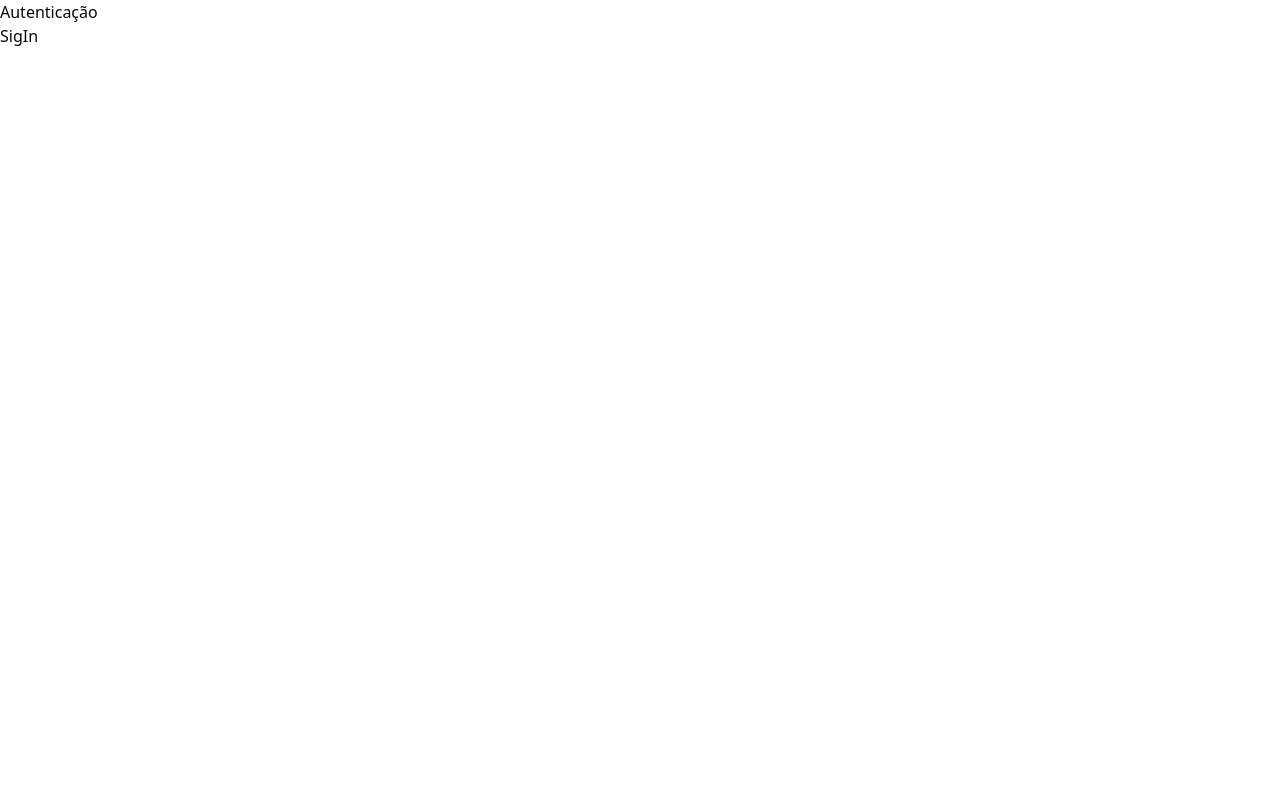
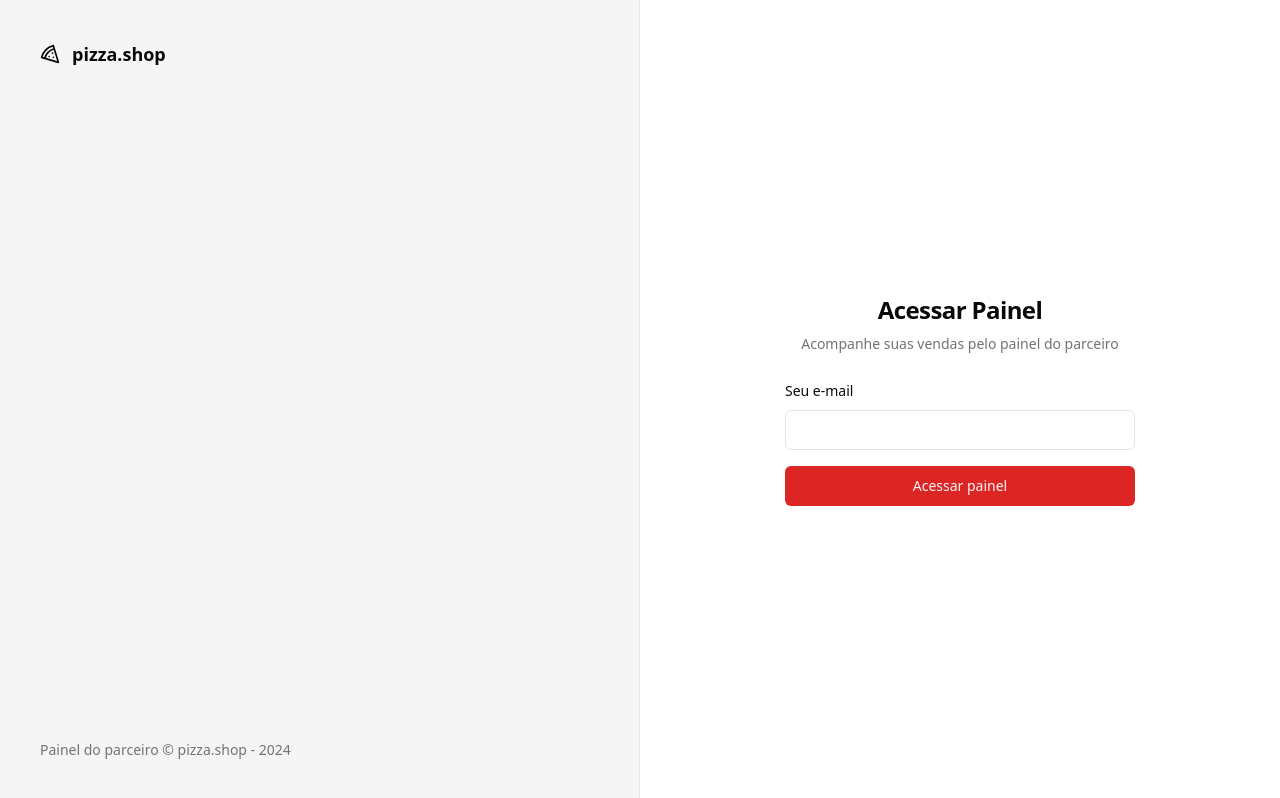
Before and after one commit to NatalyeCavalieri/pizza-shop-front, a React (Vite) app: page /sign-in in a window 1280 px wide. Built offline with nearby package versions, Linux system fonts and the light colour scheme.

Commit message:
add config react-hook-form

```diff
--- a/package.json
+++ b/package.json
@@ -10,6 +10,7 @@
     "preview": "vite preview"
   },
   "dependencies": {
+    "@radix-ui/react-label": "^2.0.2",
     "@radix-ui/react-slot": "^1.0.2",
     "class-variance-authority": "^0.7.0",
     "clsx": "^2.1.1",
@@ -20,10 +21,12 @@
     "react": "^18.2.0",
     "react-dom": "^18.2.0",
     "react-helmet-async": "^2.0.5",
+    "react-hook-form": "^7.51.4",
     "react-router-dom": "^6.23.1",
     "sort-by": "^1.2.0",
     "tailwind-merge": "^2.3.0",
-    "tailwindcss-animate": "^1.0.7"
+    "tailwindcss-animate": "^1.0.7",
+    "zod": "^3.23.8"
   },
   "devDependencies": {
     "@rocketseat/eslint-config": "^2.2.2",
--- /dev/null
+++ b/src/components/ui/input.tsx
@@ -0,0 +1,25 @@
+import * as React from 'react'
+
+import { cn } from '@/lib/utils'
+
+export interface InputProps
+  extends React.InputHTMLAttributes<HTMLInputElement> {}
+
+const Input = React.forwardRef<HTMLInputElement, InputProps>(
+  ({ className, type, ...props }, ref) => {
+    return (
+      <input
+        type={type}
+        className={cn(
+          'flex h-10 w-full rounded-md border border-input bg-background px-3 py-2 text-sm ring-offset-background file:border-0 file:bg-transparent file:text-sm file:font-medium placeholder:text-muted-foreground focus-visible:outline-none focus-visible:ring-2 focus-visible:ring-ring focus-visible:ring-offset-2 disabled:cursor-not-allowed disabled:opacity-50',
+          className,
+        )}
+        ref={ref}
+        {...props}
+      />
+    )
+  },
+)
+Input.displayName = 'Input'
+
+export { Input }
--- /dev/null
+++ b/src/components/ui/label.tsx
@@ -0,0 +1,24 @@
+import * as LabelPrimitive from '@radix-ui/react-label'
+import { cva, type VariantProps } from 'class-variance-authority'
+import * as React from 'react'
+
+import { cn } from '@/lib/utils'
+
+const labelVariants = cva(
+  'text-sm font-medium leading-none peer-disabled:cursor-not-allowed peer-disabled:opacity-70',
+)
+
+const Label = React.forwardRef<
+  React.ElementRef<typeof LabelPrimitive.Root>,
+  React.ComponentPropsWithoutRef<typeof LabelPrimitive.Root> &
+    VariantProps<typeof labelVariants>
+>(({ className, ...props }, ref) => (
+  <LabelPrimitive.Root
+    ref={ref}
+    className={cn(labelVariants(), className)}
+    {...props}
+  />
+))
+Label.displayName = LabelPrimitive.Root.displayName
+
+export { Label }
--- a/src/global.css
+++ b/src/global.css
@@ -2,69 +2,54 @@
   @tailwind components;
   @tailwind utilities;
 
+
 @layer base {
   :root {
     --background: 0 0% 100%;
-      --foreground: 240 10% 3.9%;
-
+    --foreground: 0 0% 3.9%;
     --card: 0 0% 100%;
-      --card-foreground: 240 10% 3.9%;
-
+    --card-foreground: 0 0% 3.9%;
     --popover: 0 0% 100%;
-      --popover-foreground: 240 10% 3.9%;
-
-      --primary: 240 5.9% 10%;
-      --primary-foreground: 0 0% 98%;
-
-      --secondary: 240 4.8% 95.9%;
-      --secondary-foreground: 240 5.9% 10%;
-
-      --muted: 240 4.8% 95.9%;
-      --muted-foreground: 240 3.8% 46.1%;
-
-      --accent: 240 4.8% 95.9%;
-      --accent-foreground: 240 5.9% 10%;
-
+    --popover-foreground: 0 0% 3.9%;
+    --primary: 0 72.2% 50.6%;
+    --primary-foreground: 0 85.7% 97.3%;
+    --secondary: 0 0% 96.1%;
+    --secondary-foreground: 0 0% 9%;
+    --muted: 0 0% 96.1%;
+    --muted-foreground: 0 0% 45.1%;
+    --accent: 0 0% 96.1%;
+    --accent-foreground: 0 0% 9%;
     --destructive: 0 84.2% 60.2%;
     --destructive-foreground: 0 0% 98%;
-
-      --border: 240 5.9% 90%;
-      --input: 240 5.9% 90%;
-      --ring: 240 10% 3.9%;
-
+    --border: 0 0% 89.8%;
+    --input: 0 0% 89.8%;
+    --ring: 0 72.2% 50.6%;
     --radius: 0.5rem;
   }
 
   .dark {
-      --background: 240 10% 3.9%;
+    --background: 0 0% 3.9%;
     --foreground: 0 0% 98%;
-
-      --card: 240 10% 3.9%;
+    --card: 0 0% 3.9%;
     --card-foreground: 0 0% 98%;
-
-      --popover: 240 10% 3.9%;
+    --popover: 0 0% 3.9%;
     --popover-foreground: 0 0% 98%;
-
-      --primary: 0 0% 98%;
-      --primary-foreground: 240 5.9% 10%;
-
-      --secondary: 240 3.7% 15.9%;
+    --primary: 0 72.2% 50.6%;
+    --primary-foreground: 0 85.7% 97.3%;
+    --secondary: 0 0% 14.9%;
     --secondary-foreground: 0 0% 98%;
-
-      --muted: 240 3.7% 15.9%;
-      --muted-foreground: 240 5% 64.9%;
-
-      --accent: 240 3.7% 15.9%;
+    --muted: 0 0% 14.9%;
+    --muted-foreground: 0 0% 63.9%;
+    --accent: 0 0% 14.9%;
     --accent-foreground: 0 0% 98%;
-
     --destructive: 0 62.8% 30.6%;
     --destructive-foreground: 0 0% 98%;
-
-      --border: 240 3.7% 15.9%;
-      --input: 240 3.7% 15.9%;
-      --ring: 240 4.9% 83.9%;
+    --border: 0 0% 14.9%;
+    --input: 0 0% 14.9%;
+    --ring: 0 72.2% 50.6%;
   }
 }
+
 
   @layer base {
     * {
--- a/src/pages/_layouts/auth.tsx
+++ b/src/pages/_layouts/auth.tsx
@@ -1,10 +1,19 @@
+import { Pizza } from 'lucide-react'
 import { Outlet } from 'react-router-dom'
 
 export function AuthLayout() {
   return (
-    <div>
-      <h1>Autenticação</h1>
-      <div>
+    <div className="min-h-screen grid grid-cols-2 ">
+      <div className="h-full border-r border-foreground/5 bg-muted p-10 text-muted-foreground flex flex-col justify-between">
+        <div className="flex items-center text-lg gap-3 font-medium text-foreground">
+          <Pizza className="h-5 w-5" />
+          <span className="font-semibold">pizza.shop</span>
+        </div>
+        <footer className="text-sm">
+          Painel do parceiro &copy; pizza.shop - {new Date().getFullYear()}
+        </footer>
+      </div>
+      <div className="flex flex-col items-center justify-center">
         <Outlet />
       </div>
     </div>
--- a/src/pages/auth/sign-in.tsx
+++ b/src/pages/auth/sign-in.tsx
@@ -1,10 +1,51 @@
 import { Helmet } from 'react-helmet-async'
+import { useForm } from 'react-hook-form'
+import { z } from 'zod'
+
+import { Button } from '@/components/ui/button'
+import { Input } from '@/components/ui/input'
+import { Label } from '@/components/ui/label'
+
+const signInForm = z.object({
+  email: z.string().email(),
+})
+
+type SignInForm = z.infer<typeof signInForm>
 
 export function SignIn() {
+  const {
+    register,
+    handleSubmit,
+    formState: { isSubmitting },
+  } = useForm<SignInForm>()
+  async function handleSignIn(data: SignInForm) {
+    console.log(data)
+    await new Promise((resolve) => setTimeout(resolve, 2000))
+  }
   return (
     <>
       <Helmet title="Login" />
-      <h1>SigIn</h1>
+      <div className="p-8">
+        <div className="w-[350px] flex flex-col justify-center gap-6">
+          <div className="flex flex-col gap-2 text-center">
+            <h1 className="text-2xl font-semibold tracking-tight">
+              Acessar Painel
+            </h1>
+            <p className="text-sm text-muted-foreground">
+              Acompanhe suas vendas pelo painel do parceiro
+            </p>
+          </div>
+          <form className="space-y-4" onSubmit={handleSubmit(handleSignIn)}>
+            <div className="space-y-2">
+              <Label htmlFor="email">Seu e-mail</Label>
+              <Input id="email" type="email" {...register('email')} />
+            </div>
+            <Button className="w-full" type="submit" disabled={isSubmitting}>
+              Acessar painel
+            </Button>
+          </form>
+        </div>
+      </div>
     </>
   )
 }
```
Also changed, not shown: 1 other file (tests, documents, lock files or other folders). Lines whose indentation alone changed are shown as unchanged.
